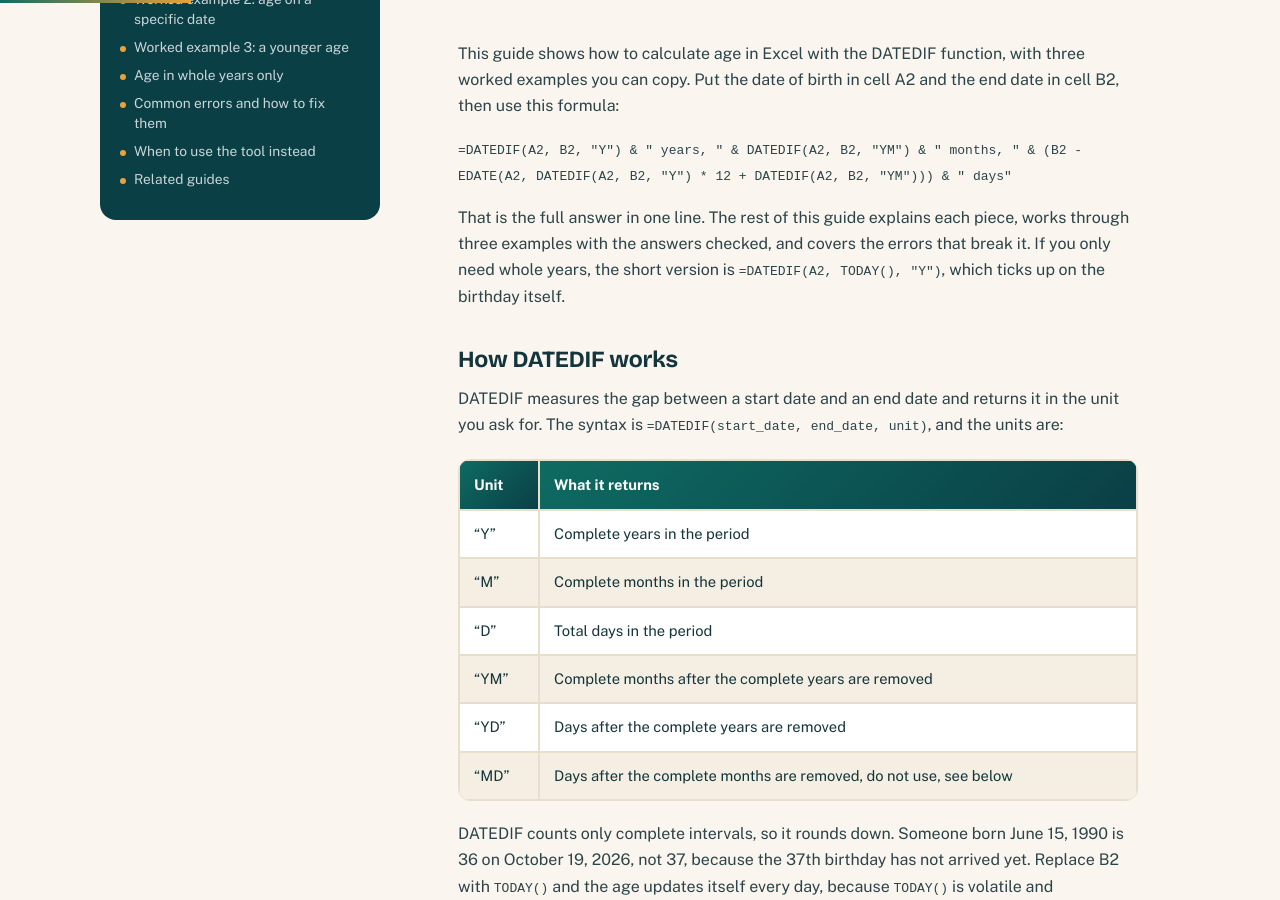
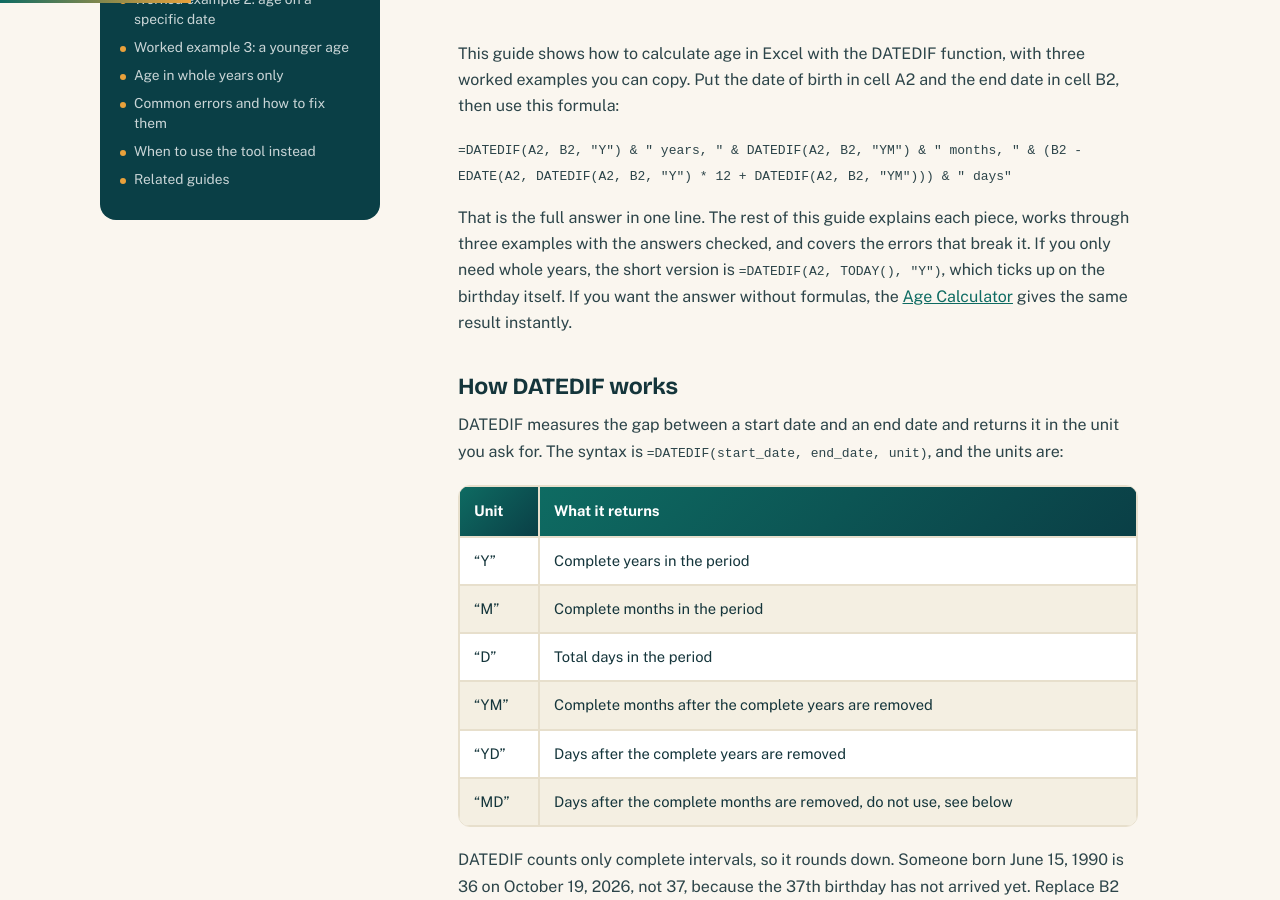
Before and after one commit to zaidmeo09-dhangal/agedatecalc, a Jekyll site: the page built from _posts/2026-11-12-how-to-calculate-age-in-excel.md, in a window 1280 px wide and 900 px high, scrolled down 936 px. Built offline with Jekyll 4.4.1, drawn with Linux system fonts in a browser that asks for light colours.

Commit message:
SEO audit fixes: broken links, titles, DST 2027, schema, og:image

```diff
--- a/_posts/2026-11-12-how-to-calculate-age-in-excel.md
+++ b/_posts/2026-11-12-how-to-calculate-age-in-excel.md
@@ -60,7 +60,7 @@ This guide shows how to calculate age in Excel with the DATEDIF function, with t
 
 `=DATEDIF(A2, B2, "Y") & " years, " & DATEDIF(A2, B2, "YM") & " months, " & (B2 - EDATE(A2, DATEDIF(A2, B2, "Y") * 12 + DATEDIF(A2, B2, "YM"))) & " days"`
 
-That is the full answer in one line. The rest of this guide explains each piece, works through three examples with the answers checked, and covers the errors that break it. If you only need whole years, the short version is `=DATEDIF(A2, TODAY(), "Y")`, which ticks up on the birthday itself.
+That is the full answer in one line. The rest of this guide explains each piece, works through three examples with the answers checked, and covers the errors that break it. If you only need whole years, the short version is `=DATEDIF(A2, TODAY(), "Y")`, which ticks up on the birthday itself. If you want the answer without formulas, the [Age Calculator]({{ '/age-calculator/' | relative_url }}) gives the same result instantly.
 
 ## How DATEDIF works
 
```
